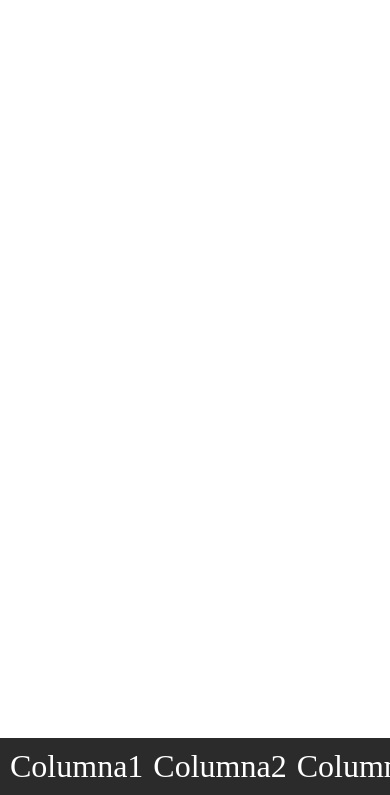
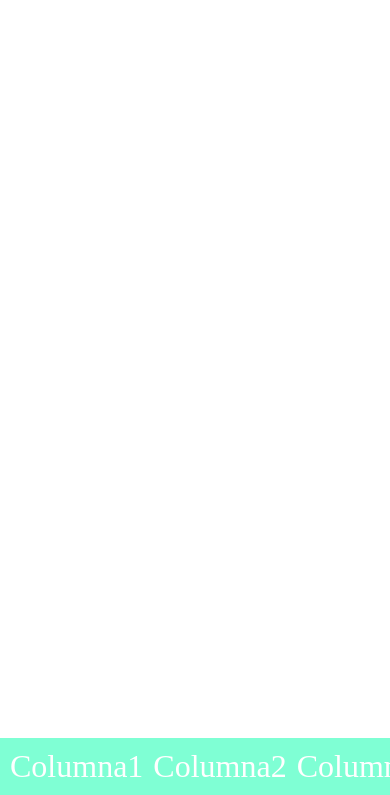
Before and after one commit to Licorka/Openbootcamp-ejercicios, a plain HTML site: page HTML-CSS/responsive/ejercicio.html in a window 390 px wide. Shown: the part 49-844 px from the top of the page. Drawn offline with Linux system fonts and the light colour scheme.

Commit message:
Update ejercicio.css

```diff
--- a/HTML-CSS/responsive/ejercicio.css
+++ b/HTML-CSS/responsive/ejercicio.css
@@ -11,7 +11,7 @@ body {
 }
 
 div.barralateral {
-    background-color: #2b2b2b;
+    background-color: aquamarine;
     color: white;
     display: flex;
     flex-direction: column;
@@ -30,6 +30,6 @@ div.principal {
     }
     div.barralateral {
         flex-direction: row;
-        justify-content: space-evenly;
+        justify-content: space-around;
     }
 }
```
